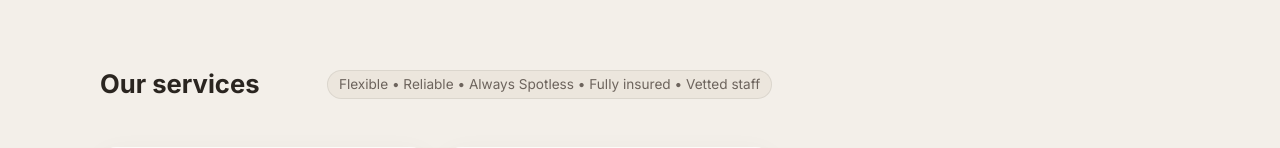
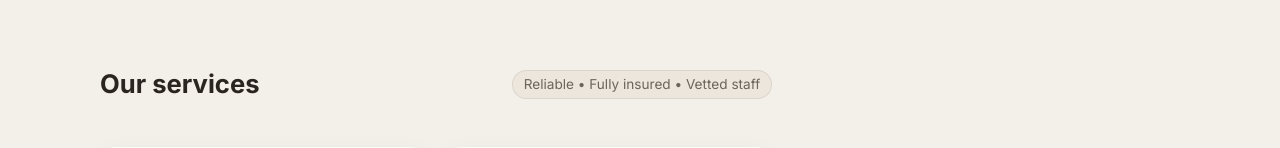
Before and after one commit to STRAZ77/true-cleaning-solutions-website, a plain HTML site: page index.html in a window 1280 px wide. Shown: the part 725-873 px from the top of the page. Drawn offline with Linux system fonts and the light colour scheme.

Commit message:
Update index.html

```diff
--- a/index.html
+++ b/index.html
@@ -683,7 +683,7 @@
     <div class="container">
       <div class="section-head">
         <h3>Our services</h3>
-        <span class="pill">Flexible • Reliable • Always Spotless • Fully insured • Vetted staff</span>
+        <span class="pill">Reliable • Fully insured • Vetted staff</span>
       </div>
       <div class="grid cards">
         <article class="card">
```
